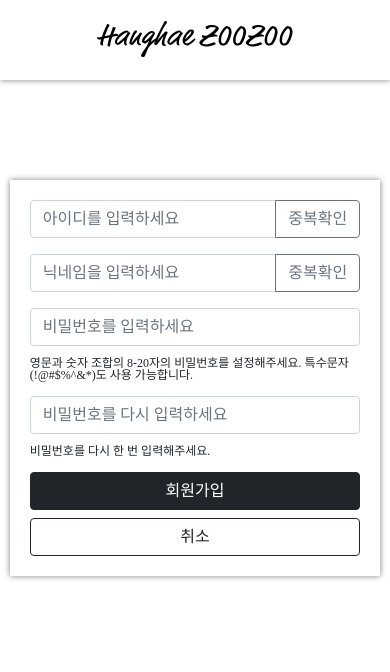
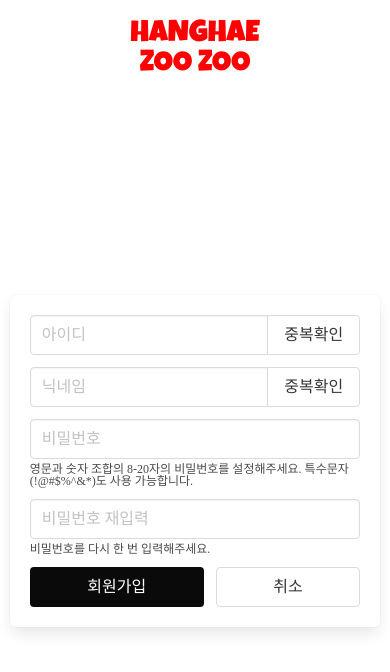
Before and after one commit to SkyWind4225/hanghae-zoozoo, a Flask app: page /signUp in a window 390 px wide. Shown: the top 672 px of the page. Run offline with Flask 2, Linux system fonts and the light colour scheme; some libraries are stand-ins or nearby versions.

Commit message:
2022.07.13-1
1. 메인, 로그인, 회원가입 페이지 디자인 전면 수정
2. 스크롤 반응형 헤더 추가
3. 로고 변경
4. 메인페이지 배경에 들어가는 영상 파일 추가
5. 회원가입시 중복확인 안하면 중복확인 요청하는 모달창 추가

```diff
--- a/static/css/header.css
+++ b/static/css/header.css
@@ -1,13 +1,17 @@
 header {
+    position: fixed;
+    top: 0;
+    left: 0;
+    right: 0;
     width: 100%;
-    height: 80px;
+    height: 100px;
 
-    box-shadow: 0 0 6px 0 gray;
+    z-index: 1;
 }
 
 .wrap-header {
     margin: 0 auto;
-    max-width: 1000px;
+    max-width: 1500px;
     width: 95%;
     height: 100%;
 
@@ -16,12 +20,24 @@ header {
     align-items: center;
 }
 
-.logo img {
-    height: 50px;
+.logo a {
+    display: flex;
+    flex-direction: column;
+    justify-content: center;
+    align-items: center;
+
+    font-family: 'Luckiest Guy', cursive;
+    text-decoration: none;
+    font-size: 30px;
+    color: #FF0000;
 }
 
 .header-list {
     display: flex;
+}
+
+.header-list2 {
+    display: none;
 }
 
 .header-list li, .header-list2 li {
@@ -30,6 +46,29 @@ header {
     margin-left: 30px;
 }
 
-.header-list2 {
-    display: none;
+.header-list li:hover {
+    color: #FF0000;
 }
+
+.header-list2 li:nth-child(n + 2):hover {
+    color: #FF0000;
+}
+
+.active {
+    background-color: white;
+    transition-duration: 0.5s;
+    transition-timing-function: ease;
+
+    -webkit-transition-duration: 0.4s;
+    -webkit-transition-timing-function: ease;
+}
+
+.deactive {
+
+    background-color: transparent;
+    transition-duration: 0.5s;
+    transition-timing-function: ease;
+
+    -webkit-transition-duration: 0.4s;
+    -webkit-transition-timing-function: ease;
+}
--- a/static/css/main.css
+++ b/static/css/main.css
@@ -3,3 +3,4 @@
 @import "nav.css";
 
 @import "signUp.css";
+@import "mainpage.css";
--- a/static/css/nav.css
+++ b/static/css/nav.css
@@ -3,9 +3,12 @@
 }
 
 .nav a {
+    font-size: 1.2rem;
+    font-weight: 400;
     color: black;
 }
 
 .nav a:hover {
     font-weight: 700;
+    color: #FF0000;
 }
--- a/static/css/signUp.css
+++ b/static/css/signUp.css
@@ -1,16 +1,10 @@
-.signup_box {
+.box {
     width: 95%;
     max-width: 500px;
-    margin: 100px auto 100px auto;
+    margin: 35vh auto;
     padding: 20px;
-    box-shadow: 0 0 6px 0 gray;
 }
 
 .is-hidden {
     display: none!important;
 }
-
-.help {
-    margin-top: -5px;
-    margin-bottom: 15px;
-}
--- /dev/null
+++ b/static/js/header.js
@@ -0,0 +1,14 @@
+//스크롤시 헤더 배경 흰색
+$(function(){
+    // 스크롤 시 header fade-in
+    $(document).on('scroll', function(){
+        if($(window).scrollTop() > 10){
+            $("header").removeClass("deactive");
+            $("header").addClass("active");
+        }else{
+            $("header").removeClass("active");
+            $("header").addClass("deactive");
+        }
+    })
+
+});
--- a/static/js/signUp.js
+++ b/static/js/signUp.js
@@ -57,9 +57,11 @@ function check_id() {
 
             if (response["exists"]) {
                 alert("이미 존재하는 아이디입니다.")
+                $("#help-id").removeClass("is-safe").addClass("is-danger")
                 $("#input-id").focus()
             } else {
                 alert("사용할 수 있는 아이디입니다.")
+                $("#help-id").removeClass("is-danger").addClass("is-success")
                 $("#input-id").focus()
             }
         }
@@ -71,7 +73,7 @@ function check_name() {
     let username = $("#input-name").val()
     console.log(username)
     if (username == "") {
-        alert("닉네임 입력해주세요.")
+        alert("닉네임을 입력해주세요.")
         $("#input-name").focus()
         return;
     }
@@ -90,9 +92,11 @@ function check_name() {
 
             if (response["exists"]) {
                 alert("이미 존재하는 닉네임입니다.")
+                $("#help-name").removeClass("is-safe").addClass("is-danger")
                 $("#input-name").focus()
             } else {
                 alert("사용할 수 있는 닉네임입니다.")
+                $("#help-name").removeClass("is-danger").addClass("is-success")
                 $("#input-name").focus()
             }
         }
@@ -106,6 +110,22 @@ function sign_up() {
     let password = $("#password1").val()
     let password2 = $("#password2").val()
     console.log(userid, username, password, password2)
+
+    if ($("#help-id").hasClass("is-danger")) {
+        alert("아이디를 다시 확인해주세요.")
+        return;
+    } else if (!$("#help-id").hasClass("is-success")) {
+        alert("아이디 중복확인을 해주세요.")
+        return;
+    }
+
+    if ($("#help-name").hasClass("is-danger")) {
+        alert("닉네임을 다시 확인해주세요.")
+        return;
+    } else if (!$("#help-name").hasClass("is-success")) {
+        alert("닉네임 중복확인을 해주세요.")
+        return;
+    }
 
     if (password == "") {
         $("#help-password").text("비밀번호를 입력해주세요.").removeClass("is-safe").addClass("is-danger")
--- a/templates/base.html
+++ b/templates/base.html
@@ -8,6 +8,36 @@
 
     <!-- Google fonts -->
     <link href="https://fonts.googleapis.com/css2?family=Noto+Sans+KR:wght@400;700&display=swap" rel="stylesheet">
+    <link href="https://fonts.googleapis.com/css2?family=Luckiest+Guy&display=swap" rel="stylesheet">
+
+    <!-- Adobe fonts -->
+    <script>
+        (function (d) {
+            var config = {
+                    kitId: 'lte7siw',
+                    scriptTimeout: 3000,
+                    async: true
+                },
+                h = d.documentElement, t = setTimeout(function () {
+                    h.className = h.className.replace(/\bwf-loading\b/g, "") + " wf-inactive";
+                }, config.scriptTimeout), tk = d.createElement("script"), f = false,
+                s = d.getElementsByTagName("script")[0], a;
+            h.className += " wf-loading";
+            tk.src = 'https://use.typekit.net/' + config.kitId + '.js';
+            tk.async = true;
+            tk.onload = tk.onreadystatechange = function () {
+                a = this.readyState;
+                if (f || a && a != "complete" && a != "loaded") return;
+                f = true;
+                clearTimeout(t);
+                try {
+                    Typekit.load(config)
+                } catch (e) {
+                }
+            };
+            s.parentNode.insertBefore(tk, s)
+        })(document);
+    </script>
 
     <!-- Bulma Css -->
     <link rel="stylesheet" href="https://cdn.jsdelivr.net/npm/bulma@0.9.1/css/bulma.min.css">
--- a/templates/header.html
+++ b/templates/header.html
@@ -2,7 +2,8 @@
     <div class="wrap-header">
         <h1 class="logo">
             <a href="/">
-                <img src="../static/img/Hanghae%20ZOOZOO.png">
+                <span>HANGHAE</span>
+                <span>ZOO ZOO</span>
             </a>
         </h1>
         <ul class="header-list">
@@ -20,4 +21,5 @@
     </div>
     <script src="{{ url_for('static', filename='js/signUp.js') }}"></script>
     <script src="{{ url_for('static', filename='js/login.js') }}"></script>
+    <script src="{{ url_for('static', filename='js/header.js') }}"></script>
 </header>
--- a/templates/signUp.html
+++ b/templates/signUp.html
@@ -3,24 +3,49 @@
 {% block title %}항해ZOOZOO | 회원가입{% endblock %}
 
 {% block section %}
-    <div class="signup_box">
-        <div class="input-group mb-3">
-            <input type="text" id="input-id" class="form-control" placeholder="아이디를 입력하세요">
-            <button onclick="check_id()" class="btn btn-outline-secondary" type="button">중복확인</button>
+    <div class="box">
+        <!-- 아이디 -->
+        <div class="field has-addons">
+            <div class="control is-expanded">
+                <input type="text" id="input-id" class="input" placeholder="아이디">
+            </div>
+            <div class="control">
+                <button onclick="check_id()" class="button" type="button">중복확인</button>
+            </div>
         </div>
-        <div class="input-group mb-3">
-            <input type="text" id="input-name" class="form-control" placeholder="닉네임을 입력하세요">
-            <button onclick="check_name()" class="btn btn-outline-secondary" type="button">중복확인</button>
+        <p id="help-id" class="help"></p>
+        <!-- 닉네임 -->
+        <div class="field has-addons">
+            <div class="control is-expanded">
+                <input type="text" id="input-name" class="input" placeholder="닉네임">
+            </div>
+            <div class="control">
+                <button onclick="check_name()" class="button" type="button">중복확인</button>
+            </div>
         </div>
-        <input type="password" class="form-control" id="password1" placeholder="비밀번호를 입력하세요">
-        <label for="password1"></label>
-        <p id="help-password" class="help">영문과 숫자 조합의 8-20자의 비밀번호를 설정해주세요. 특수문자(!@#$%^&*)도 사용 가능합니다.</p>
-        <input type="password" class="form-control" id="password2" placeholder="비밀번호를 다시 입력하세요">
-        <label for="password2"></label>
-        <p id="help-password2" class="help">비밀번호를 다시 한 번 입력해주세요.</p>
-        <div class="d-grid gap-2 d-md-block">
-            <button onclick="sign_up()" class="btn btn-dark" type="button">회원가입</button>
-            <button onclick="window.location.replace('/')" class="btn btn-outline-dark" type="button">취소</button>
+        <p id="help-name" class="help"></p>
+        <!-- 비밀번호 -->
+        <div class="field">
+            <div class="control">
+                <input type="password" class="input" id="password1" placeholder="비밀번호">
+            </div>
+            <p id="help-password" class="help">영문과 숫자 조합의 8-20자의 비밀번호를 설정해주세요. 특수문자(!@#$%^&*)도 사용 가능합니다.</p>
+        </div>
+        <!-- 비밀번호 재입력 -->
+        <div class="field">
+            <div class="control">
+               <input type="password" class="input" id="password2" placeholder="비밀번호 재입력">
+            </div>
+            <p id="help-password2" class="help">비밀번호를 다시 한 번 입력해주세요.</p>
+        </div>
+        <!-- 버튼 -->
+        <div class="field is-grouped">
+            <div class="control is-expanded">
+              <button onclick="sign_up()" class="button is-fullwidth is-black" type="button">회원가입</button>
+            </div>
+            <div class="control is-expanded">
+               <button onclick="window.location.replace('/')" class="button is-fullwidth is-outlined" type="button">취소</button>
+            </div>
         </div>
     </div>
 
```
Also changed, not shown: static/css/mainpage.css (added, +52 -0 lines), templates/login.html (+23 -9 lines), templates/mainpage.html (+10 -0 lines), static/img/Hanghae ZOOZOO.png (deleted), 1 other file.
